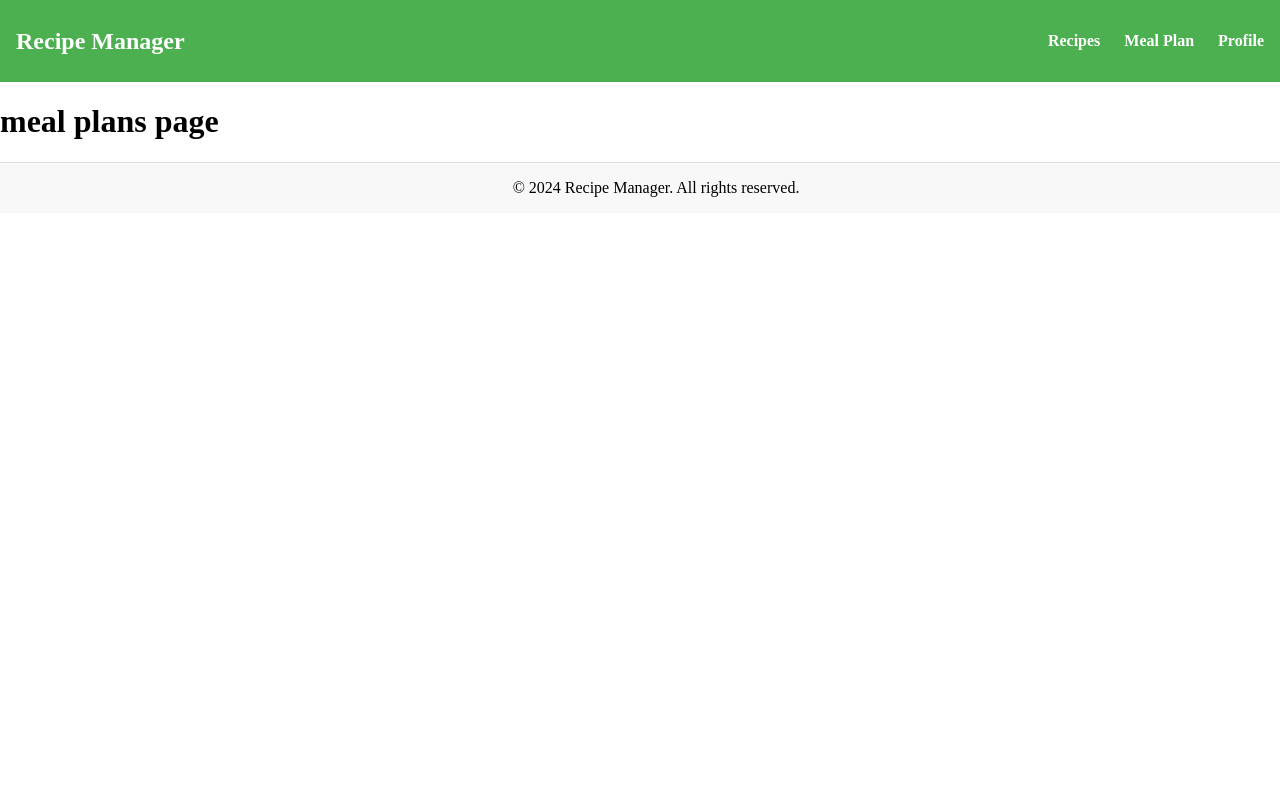
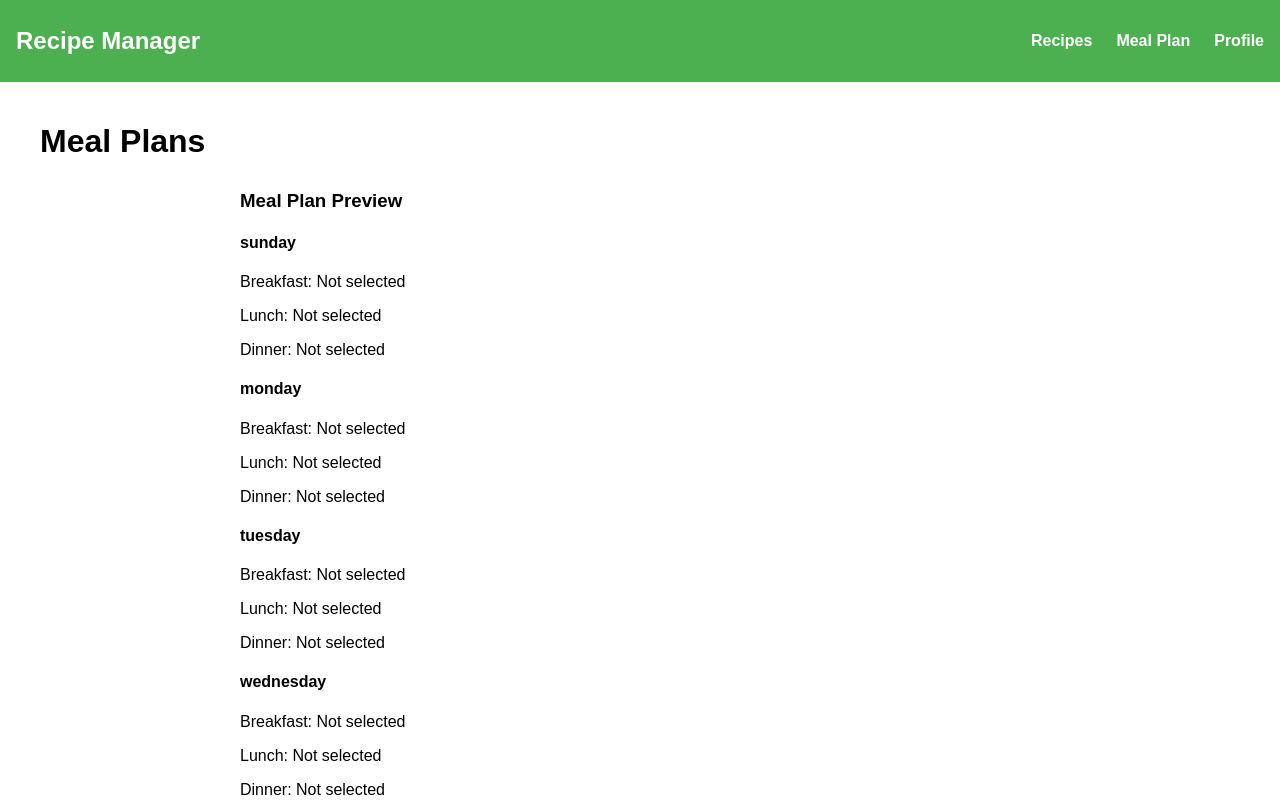
Before and after one commit to JezzyOweTwo/Project_Diet_App, a SvelteKit app: page /meal-plans in a window 1280 px wide. Shown: the top 800 px of the page. Built offline with nearby package versions, Linux system fonts and the light colour scheme; no server answers.

Commit message:
create recipe component and started meal plan pages

```diff
--- /dev/null
+++ b/settings.json
@@ -0,0 +1,3 @@
+{
+    "files.caseSensitiveFileNames": true
+}
--- /dev/null
+++ b/src/components/meal-plan/meal-plan-card.svelte
@@ -0,0 +1,39 @@
+<!-- MealPlanCard.svelte -->
+<script lang="ts">
+    import type { MealPlan } from '../../types/types';
+
+    export let mealPlan: MealPlan;
+</script>
+
+<div class="meal-plan-card">
+  <h2>{mealPlan.name}</h2>
+  {#each Object.entries(mealPlan.days) as [day, meals]}
+    <div class="day">
+      <h3>{day}</h3>
+      <p>Breakfast: {meals.breakfast ? meals.breakfast.name : 'Not selected'}</p>
+      <p>Lunch: {meals.lunch ? meals.lunch.name : 'Not selected'}</p>
+      <p>Dinner: {meals.dinner ? meals.dinner.name : 'Not selected'}</p>
+    </div>
+  {/each}
+</div>
+
+  <style>
+    .meal-plan-card {
+      border: 1px solid #ddd;
+      border-radius: 8px;
+      padding: 20px;
+      margin-bottom: 20px;
+    }
+
+    .day {
+      margin-bottom: 15px;
+    }
+
+    h3 {
+      margin-bottom: 5px;
+    }
+
+    p {
+      margin: 2px 0;
+    }
+  </style>
--- /dev/null
+++ b/src/components/meal-plan/meal-plan-creator.svelte
@@ -0,0 +1,109 @@
+<!-- MealPlanCreator.svelte -->
+<script lang="ts">
+    import { createEventDispatcher } from 'svelte';
+    import type { Recipe, MealPlan, DailyMeal } from '../../types/types';
+    import RecipeCard from '../recipe-card/recipe-card.svelte';
+
+    export let recipes: Recipe[];
+
+  const dispatch = createEventDispatcher();
+
+  let mealPlanName = '';
+  let selectedDay: keyof MealPlan['days'] = 'sunday';
+  let selectedMeal: keyof DailyMeal = 'breakfast';
+
+  let mealPlan: MealPlan = {
+    id: '',
+    name: '',
+    days: {
+      sunday: {},
+      monday: {},
+      tuesday: {},
+      wednesday: {},
+      thursday: {},
+      friday: {},
+      saturday: {},
+    },
+  };
+
+  function addRecipeToMealPlan(recipe: Recipe) {
+    mealPlan.days[selectedDay][selectedMeal] = recipe;
+    mealPlan = { ...mealPlan };
+  }
+
+  function saveMealPlan() {
+    if (!mealPlanName) {
+      alert('Please enter a name for your meal plan');
+      return;
+    }
+
+    mealPlan.id = Date.now().toString();
+    mealPlan.name = mealPlanName;
+    dispatch('save', mealPlan);
+
+    // Reset the form
+    mealPlan = {
+      id: '',
+      name: '',
+      days: {
+        sunday: {},
+        monday: {},
+        tuesday: {},
+        wednesday: {},
+        thursday: {},
+        friday: {},
+        saturday: {},
+      },
+    };
+    mealPlanName = '';
+  }
+</script>
+
+<div class="meal-plan-creator">
+  <!-- ... (rest of the HTML remains the same) ... -->
+
+  <div class="meal-plan-preview">
+    <h3>Meal Plan Preview</h3>
+    {#each Object.entries(mealPlan.days) as [day, meals]}
+      <div class="day">
+        <h4>{day}</h4>
+        <p>Breakfast: {meals.breakfast ? meals.breakfast.name : 'Not selected'}</p>
+        <p>Lunch: {meals.lunch ? meals.lunch.name : 'Not selected'}</p>
+        <p>Dinner: {meals.dinner ? meals.dinner.name : 'Not selected'}</p>
+      </div>
+    {/each}
+  </div>
+
+    <button on:click={saveMealPlan}>Save Meal Plan</button>
+  </div>
+
+  <style>
+    .meal-plan-creator {
+      max-width: 800px;
+      margin: 0 auto;
+    }
+
+    .selector {
+      display: flex;
+      justify-content: space-between;
+      margin-bottom: 20px;
+    }
+
+    .recipe-list {
+      display: grid;
+      grid-template-columns: repeat(auto-fill, minmax(200px, 1fr));
+      gap: 20px;
+    }
+
+    .recipe-item {
+      cursor: pointer;
+    }
+
+    .meal-plan-preview {
+      margin-top: 30px;
+    }
+
+    .day {
+      margin-bottom: 20px;
+    }
+  </style>
--- /dev/null
+++ b/src/components/recipe-card/recipe-card.svelte
@@ -0,0 +1,98 @@
+<script lang="ts">
+  import type { Recipe } from '../../types/types';
+
+  export let recipe: Recipe;
+</script>
+
+<div class="recipe">
+  <img src={recipe.image} alt={recipe.name} class="recipe-image" />
+  <h2>{recipe.name}</h2>
+  <p class="calories">Calories per Serving: {recipe.caloriesPerServing}</p>
+  <div class="recipe-meta">
+    <p>Prep Time: {recipe.prepTimeMinutes} minutes</p>
+    <p>Cook Time: {recipe.cookTimeMinutes} minutes</p>
+    <p>Servings: {recipe.servings}</p>
+    <p>Difficulty: {recipe.difficulty}</p>
+    <p>Cuisine: {recipe.cuisine}</p>
+    <p>Rating: {recipe.rating.toFixed(1)} ({recipe.reviewCount} reviews)</p>
+  </div>
+  <div class="tags">
+    {#each recipe.tags as tag}
+      <span class="tag">{tag}</span>
+    {/each}
+  </div>
+  <h3>Ingredients:</h3>
+  <ul>
+    {#each recipe.ingredients as ingredient}
+      <li>{ingredient}</li>
+    {/each}
+  </ul>
+  <h3>Instructions:</h3>
+  <ol>
+    {#each recipe.instructions as instruction}
+      <li>{instruction}</li>
+    {/each}
+  </ol>
+  <p>Meal Type: {recipe.mealType.join(', ')}</p>
+</div>
+
+<style>
+  .recipe {
+    max-width: 600px;
+    background-color: antiquewhite;
+    padding: 20px;
+    border-radius: 10px;
+    box-shadow: 0 0 10px rgba(0, 0, 0, 0.2);
+    margin: 2rem;
+  }
+  .recipe-image {
+    width: 100%;
+    max-height: 300px;
+    object-fit: cover;
+    border-radius: 8px;
+    margin-bottom: 15px;
+  }
+  .calories {
+    font-weight: bold;
+    margin-bottom: 10px;
+  }
+  .recipe-meta {
+    display: grid;
+    grid-template-columns: repeat(auto-fit, minmax(200px, 1fr));
+    gap: 10px;
+    margin-bottom: 15px;
+  }
+  .tags {
+    margin-bottom: 15px;
+  }
+  .tag {
+    background-color: #f0f0f0;
+    padding: 5px 10px;
+    border-radius: 20px;
+    margin-right: 5px;
+    font-size: 0.9em;
+  }
+  h2 {
+    margin-top: 0;
+    margin-bottom: 5px;
+  }
+  ul, ol {
+    padding-left: 20px;
+  }
+</style>
+
+<!-- <style>
+  .recipe {
+    max-width: 600px;
+    background-color: antiquewhite;
+    padding: 20px;
+    border-radius: 10px;
+    box-shadow: 0 0 10px rgba(0, 0, 0, 0.2);
+    margin: 2rem;;
+  }
+
+  .recipe-image {
+    width: 100%;
+    height: auto;
+  }
+</style> -->
--- a/src/routes/(website)/meal-plans/+page.svelte
+++ b/src/routes/(website)/meal-plans/+page.svelte
@@ -1 +1,57 @@
-<h1>meal plans page</h1>
+<!-- AllMealPlans.svelte -->
+<script lang="ts">
+    import { onMount } from 'svelte';
+    import type { MealPlan, Recipe } from '../../../types/types';
+    import MealPlanCreator from '../../../components/meal-plan/meal-plan-creator.svelte';
+    import MealPlanCard from '../../../components/meal-plan/meal-plan-card.svelte';
+
+    let mealPlans: MealPlan[] = [];
+    let recipes: Recipe[] = [];
+
+    onMount(async () => {
+      const response = await fetch('https://dummyjson.com/recipes');
+      const data = await response.json();
+      recipes = data.recipes;
+
+      // Load meal plans from local storage
+      const storedMealPlans = localStorage.getItem('mealPlans');
+      if (storedMealPlans) {
+        mealPlans = JSON.parse(storedMealPlans);
+      }
+    });
+
+    function handleSaveMealPlan(event: CustomEvent<MealPlan>) {
+      const newMealPlan = event.detail;
+      mealPlans = [...mealPlans, newMealPlan];
+
+      // Save to local storage
+      localStorage.setItem('mealPlans', JSON.stringify(mealPlans));
+    }
+  </script>
+
+  <main>
+    <h1>Meal Plans</h1>
+
+    <MealPlanCreator {recipes} on:save={handleSaveMealPlan} />
+
+    <h2>Your Meal Plans</h2>
+    <div class="meal-plans-list">
+      {#each mealPlans as mealPlan (mealPlan.id)}
+        <MealPlanCard {mealPlan} />
+      {/each}
+    </div>
+  </main>
+
+  <style>
+    main {
+      max-width: 1200px;
+      margin: 0 auto;
+      padding: 20px;
+    }
+
+    .meal-plans-list {
+      display: grid;
+      grid-template-columns: repeat(auto-fill, minmax(300px, 1fr));
+      gap: 20px;
+    }
+  </style>
--- a/src/routes/(website)/recipes/+page.svelte
+++ b/src/routes/(website)/recipes/+page.svelte
@@ -1,57 +1,30 @@
 <script lang="ts">
   import { onMount } from 'svelte';
+  import RecipeCard from '../../../components/recipe-card/recipe-card.svelte';
+  import type { Recipe } from '../../../types/types';
 
-    let recipes: string | any[] = [];
-    let error = '';
+  let recipes: Recipe[] = [];
 
-    const fetchRecipes = async () => {
-      try {
+  onMount(async () => {
     const response = await fetch('https://dummyjson.com/recipes');
     const data = await response.json();
-        recipes = data.recipes; // Adjust based on the actual structure of the returned data
-      } catch (err) {
-        error = 'Failed to fetch recipes';
-      }
-    };
-
-    onMount(() => {
-      fetchRecipes();
+    recipes = data.recipes;
   });
 </script>
 
+<main>
+  <h1>Recipes</h1>
+  {#each recipes as recipe (recipe.id)}
+    <RecipeCard {recipe} />
+  {/each}
+</main>
+
 <style>
-    /* Add some basic styling */
-    .recipe {
-      border: 1px solid #ccc;
-      padding: 1em;
-      margin: 1em 0;
+  main {
+    display: flex;
+    flex-direction: column;
+    align-items: center;
+    justify-content: center;
+    min-height: 100vh;
   }
 </style>
-
-  <main>
-    <h1>Recipes</h1>
-    {#if error}
-      <p>{error}</p>
-    {:else if recipes.length === 0}
-      <p>Loading...</p>
-    {:else}
-      {#each recipes as recipe}
-        <div class="recipe">
-          <h2>{recipe.name}</h2>
-          <p><strong>Ingredients:</strong></p>
-          <ul>
-            {#each recipe.ingredients as ingredient}
-              <li>{ingredient}</li>
-            {/each}
-          </ul>
-        <img src={recipe.image} alt="">
-          <p><strong>Instructions:</strong></p>
-          <ol>
-            {#each recipe.instructions as instruction}
-              <li>{instruction}</li>
-            {/each}
-          </ol>
-        </div>
-      {/each}
-    {/if}
-  </main>
--- a/src/routes/+layout.svelte
+++ b/src/routes/+layout.svelte
@@ -7,6 +7,7 @@
     :global(body) {
       margin: 0;
       padding: 0;
+      font-family: Arial, Helvetica, sans-serif
     }
 
     .container {
--- /dev/null
+++ b/src/types/types.ts
@@ -0,0 +1,40 @@
+// types.ts
+export interface Recipe {
+  id: number;
+  name: string;
+  ingredients: string[];
+  instructions: string[];
+  prepTimeMinutes: number;
+  cookTimeMinutes: number;
+  servings: number;
+  difficulty: string;
+  cuisine: string;
+  caloriesPerServing: number;
+  tags: string[];
+  userId: number;
+  image: string;
+  rating: number;
+  reviewCount: number;
+  mealType: string[];
+}
+
+
+export interface DailyMeal {
+  breakfast?: Recipe;
+  lunch?: Recipe;
+  dinner?: Recipe;
+}
+
+export interface MealPlan {
+  id: string;
+  name: string;
+  days: {
+    sunday: DailyMeal;
+    monday: DailyMeal;
+    tuesday: DailyMeal;
+    wednesday: DailyMeal;
+    thursday: DailyMeal;
+    friday: DailyMeal;
+    saturday: DailyMeal;
+  };
+}
```
Also changed, not shown: src/routes/(website)/meal-plan-creator/+page.svelte (added). Lines whose indentation alone changed are shown as unchanged.
